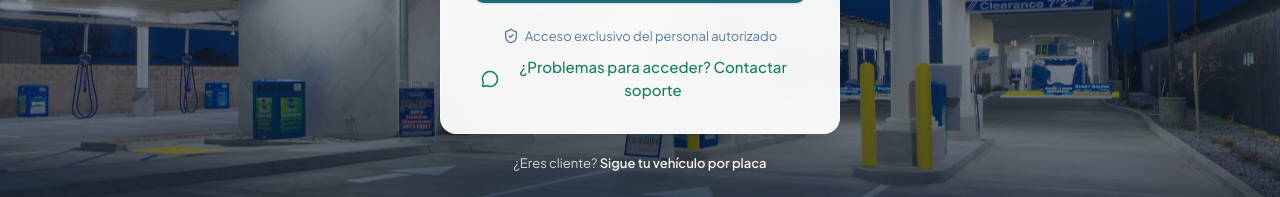
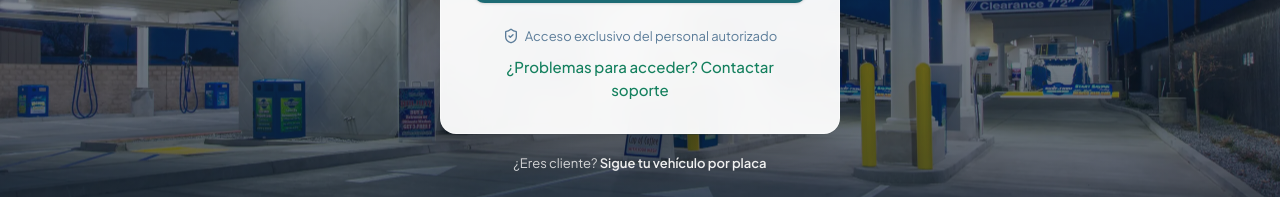
Before and after one commit to ALEXCHUYE14/carwash-os, a Next.js app: page /login in a window 1280 px wide. Shown: the part 496-693 px from the top of the page. Built offline with nearby package versions, Linux system fonts and the light colour scheme.

Commit message:
sistema mejorado 100%

```diff
--- a/src/features/auth/components/login-form.tsx
+++ b/src/features/auth/components/login-form.tsx
@@ -1,7 +1,7 @@
 "use client";
 
 import { zodResolver } from "@hookform/resolvers/zod";
-import { Eye, EyeOff, MessageCircle, ShieldCheck } from "lucide-react";
+import { Eye, EyeOff, ShieldCheck } from "lucide-react";
 import { useRouter, useSearchParams } from "next/navigation";
 import { useState } from "react";
 import { useForm } from "react-hook-form";
@@ -164,7 +164,6 @@ export function LoginForm() {
             title={`WhatsApp ${SUPPORT_WHATSAPP_DISPLAY}`}
             className="inline-flex min-h-11 items-center gap-2 rounded-lg px-2 text-[15px] font-medium text-[#14805e] underline-offset-4 transition-colors hover:text-[#0f6b4e] hover:underline"
           >
-            <MessageCircle className="size-[18px] shrink-0" aria-hidden />
             ¿Problemas para acceder? Contactar soporte
           </a>
         </div>
```
